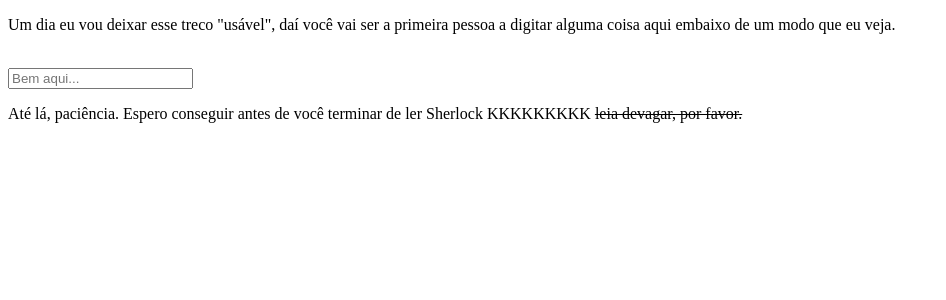
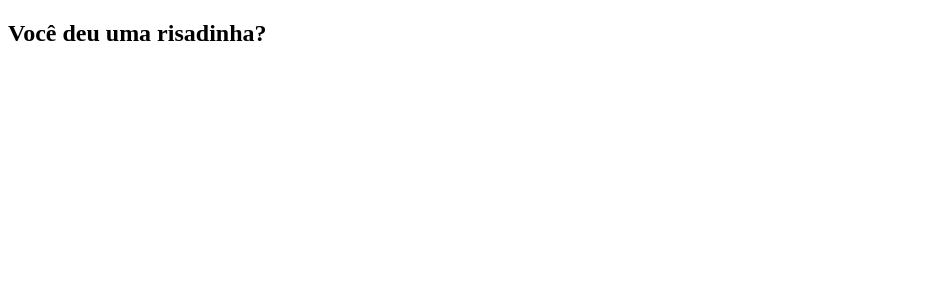
Before and after one commit to misassauro/clone-tabnewsons, a Next.js app: page / in a window 1280 px wide. Shown: the top 300 px of the page, without its empty margins (0-946 px from the left). Built offline with nearby package versions, Linux system fonts and the light colour scheme.

Commit message:
risadinha confirmed?

```diff
--- a/pages/index.js
+++ b/pages/index.js
@@ -1,8 +1,6 @@
 function Home() {
     return <div>
-        <p>Um dia eu vou deixar esse treco "usável", daí você vai ser a primeira pessoa a digitar alguma coisa aqui embaixo de um modo que eu veja.</p><br></br>
-        <input type="text" placeholder="Bem aqui..."></input> <br></br>
-        <p>Até lá, paciência. Espero conseguir antes de você terminar de ler Sherlock KKKKKKKKK <s>leia devagar, por favor.</s></p>
+        <h2>Você deu uma risadinha?</h2>
     </div>
 }
 
```
